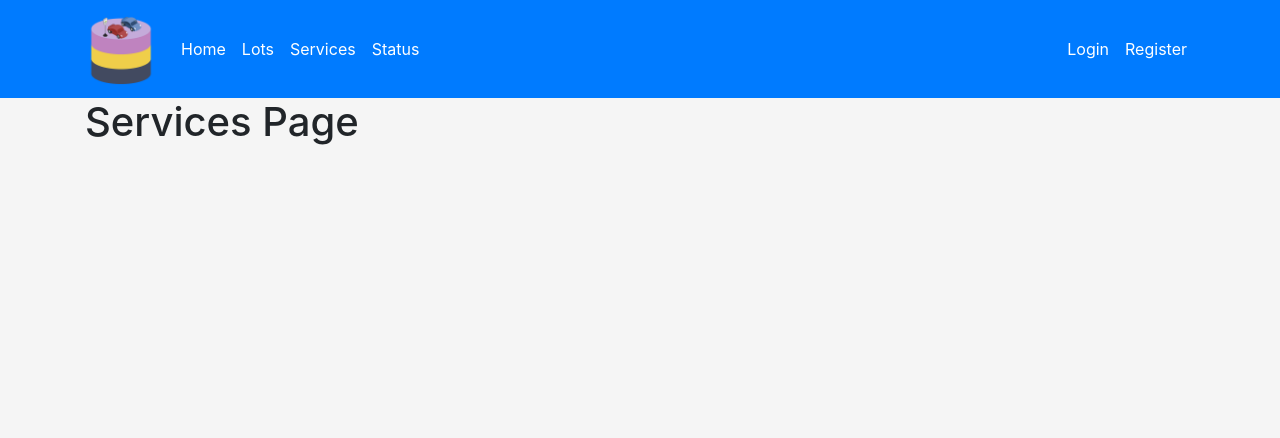
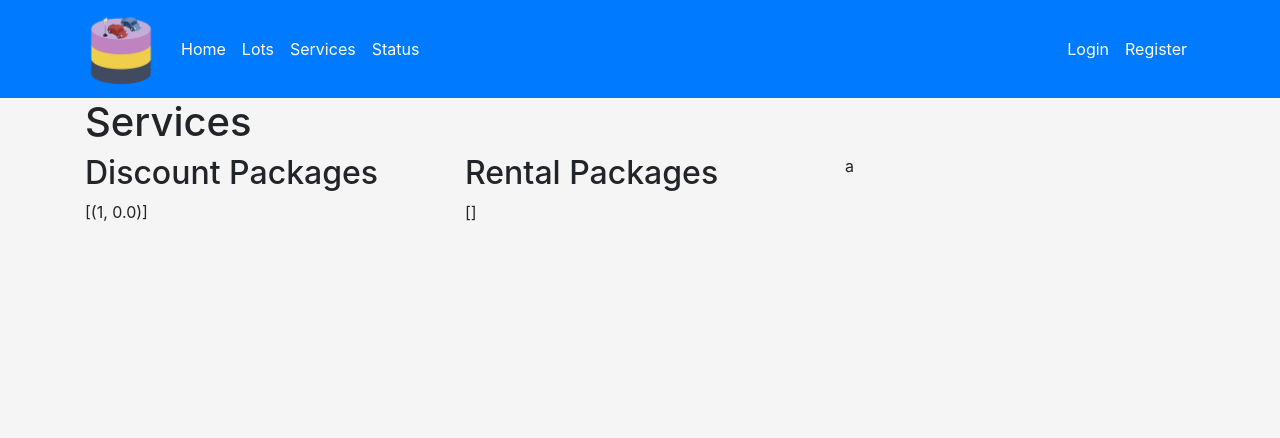
Before and after one commit to AYasinAkalin/ParkingLotManagement, a Flask app: page /services in a window 1280 px wide. Shown: the top 438 px of the page. Run offline with Flask 2, Linux system fonts and the light colour scheme; tables that the repository leaves empty hold one stand-in row (values such as "Sample post"); data that the repository does not hold is empty; some libraries are stand-ins or nearby versions.

Commit message:
Update services.html

```diff
--- a/src/app/templates/services.html
+++ b/src/app/templates/services.html
@@ -1,5 +1,19 @@
 {% extends "base.html" %}
 
 {% block content%}
-  <h1>Services Page</h1>
+  <h1>Services</h1>
+  <div class="row">
+    <div class="col-4">
+      <h2>Discount Packages</h2>
+      {{ discounts }}
+    </div>
+    <div class="col-4">
+      <h2>Rental Packages</h2>
+      {{ rentals }}
+    </div>
+    <div class="col-4">
+      a
+    </div>
+  </div>
+
 {% endblock %}
```
